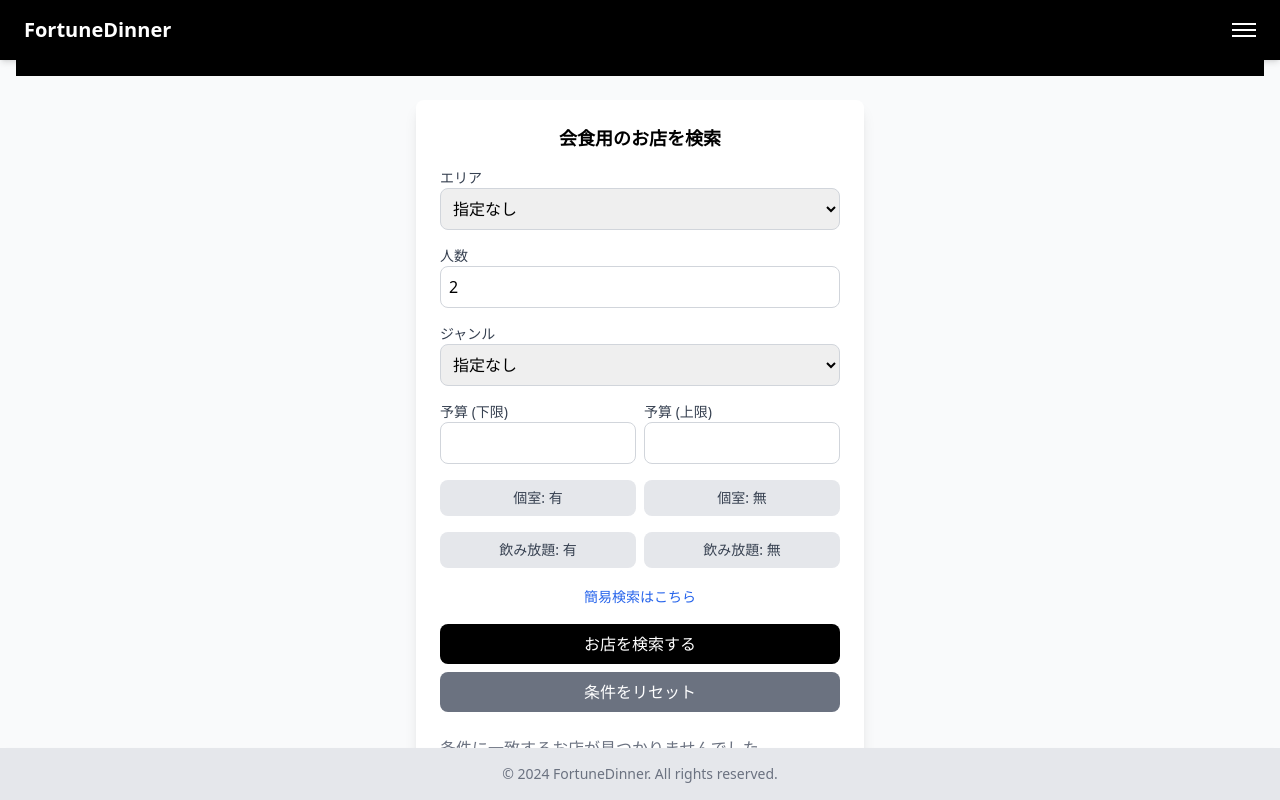
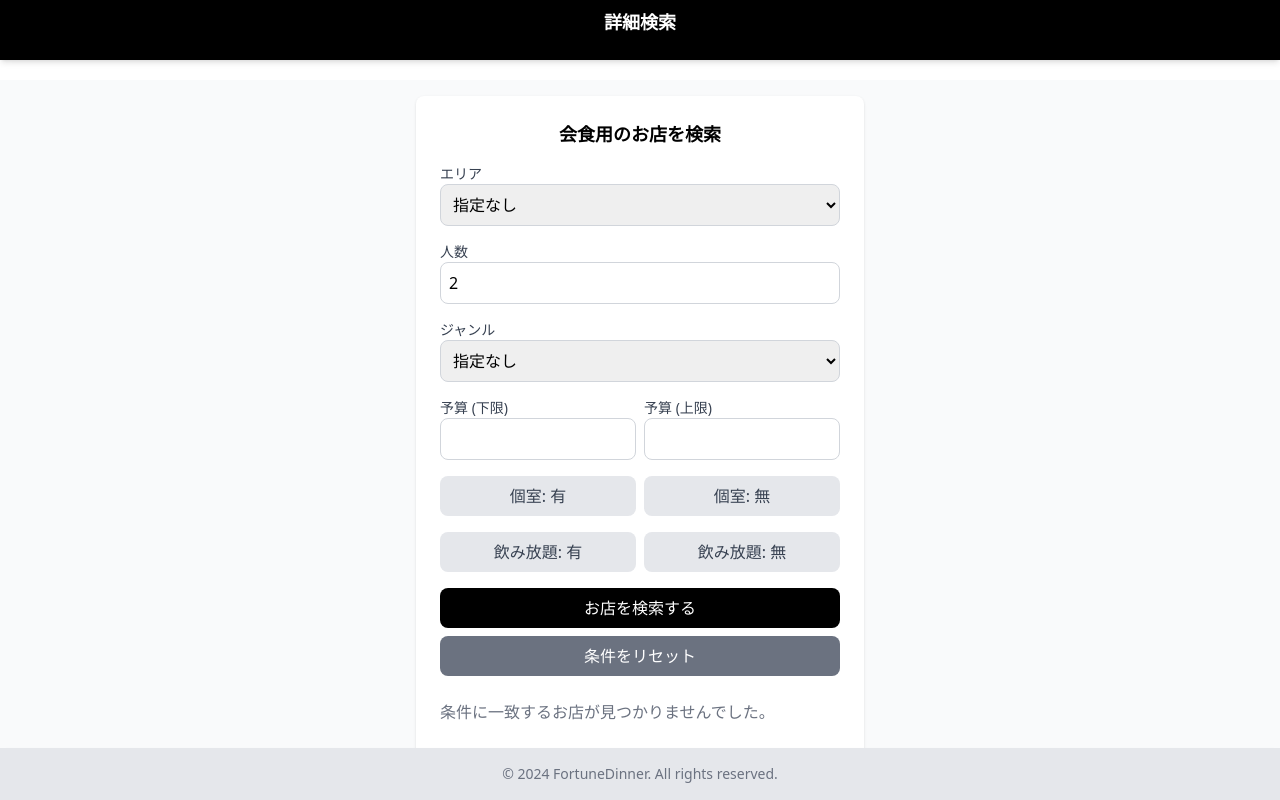
Before and after one commit to teishito/Deploy_Azure_front, a Next.js app: page /details in a window 1280 px wide. Built offline with nearby package versions, Linux system fonts and the light colour scheme.

Commit message:
Update details.js

```diff
--- a/pages/details.js
+++ b/pages/details.js
@@ -24,7 +24,7 @@ export default function DetailsSearch() {
     setError("");
     setSearchResults([]);
 
-    // バリデーション: 予算の下限と上限
+    // 予算のバリデーション
     if (budgetMin && budgetMax && Number(budgetMin) > Number(budgetMax)) {
       setError("予算の下限は上限以下に設定してください。");
       setLoading(false);
@@ -71,16 +71,19 @@ export default function DetailsSearch() {
     setBudgetMax("");
     setPrivateRoom("");
     setDrinkIncluded("");
+    setSearchResults([]);
+    setError("");
   };
 
   return (
-    <div className="min-h-screen bg-gray-50 flex flex-col items-center p-4">
+    <div className="min-h-screen flex flex-col">
       <Header />
-      <header className="bg-black text-white w-full py-4 flex justify-center">
-        <h1 className="text-xl font-bold">詳細検索</h1>
+      <header className="bg-black text-white py-2 text-center fixed top-0 w-full z-50">
+        <h1 className="text-lg font-bold">詳細検索</h1>
       </header>
 
-      <main className="w-full max-w-md bg-white rounded-lg shadow-lg mt-6 p-6">
+      <main className="flex-grow mt-20 p-4 bg-gray-50 flex justify-center">
+        <div className="w-full max-w-md bg-white rounded-lg shadow p-6">
           <form onSubmit={handleSearch} className="space-y-4">
             <h2 className="text-lg font-bold text-center">会食用のお店を検索</h2>
 
@@ -113,7 +116,6 @@ export default function DetailsSearch() {
                 onChange={(e) => setGuests(Number(e.target.value))}
                 min={1}
                 className="w-full border border-gray-300 rounded-lg p-2"
-              placeholder="例: 2"
               />
             </div>
 
@@ -199,7 +201,7 @@ export default function DetailsSearch() {
               <button
                 type="button"
                 onClick={() => setPrivateRoom(privateRoom === "有" ? "" : "有")}
-              className={`w-1/2 py-2 text-sm rounded-lg ${
+                className={`w-1/2 py-2 rounded-lg ${
                   privateRoom === "有" ? "bg-blue-600 text-white" : "bg-gray-200 text-gray-700"
                 }`}
               >
@@ -208,7 +210,7 @@ export default function DetailsSearch() {
               <button
                 type="button"
                 onClick={() => setPrivateRoom(privateRoom === "無" ? "" : "無")}
-              className={`w-1/2 py-2 text-sm rounded-lg ${
+                className={`w-1/2 py-2 rounded-lg ${
                   privateRoom === "無" ? "bg-blue-600 text-white" : "bg-gray-200 text-gray-700"
                 }`}
               >
@@ -221,7 +223,7 @@ export default function DetailsSearch() {
               <button
                 type="button"
                 onClick={() => setDrinkIncluded(drinkIncluded === "有" ? "" : "有")}
-              className={`w-1/2 py-2 text-sm rounded-lg ${
+                className={`w-1/2 py-2 rounded-lg ${
                   drinkIncluded === "有" ? "bg-blue-600 text-white" : "bg-gray-200 text-gray-700"
                 }`}
               >
@@ -230,19 +232,12 @@ export default function DetailsSearch() {
               <button
                 type="button"
                 onClick={() => setDrinkIncluded(drinkIncluded === "無" ? "" : "無")}
-              className={`w-1/2 py-2 text-sm rounded-lg ${
+                className={`w-1/2 py-2 rounded-lg ${
                   drinkIncluded === "無" ? "bg-blue-600 text-white" : "bg-gray-200 text-gray-700"
                 }`}
               >
                 飲み放題: 無
               </button>
-          </div>
-
-          {/* 詳細検索 */}
-          <div className="text-center">
-             <Link href="/">
-              <a className="text-sm text-blue-600 hover:underline">簡易検索はこちら</a>
-            </Link>
             </div>
 
             {/* ボタン */}
@@ -275,8 +270,6 @@ export default function DetailsSearch() {
                     <p>エリア: {result.area}</p>
                     <p>ジャンル: {result.category}</p>
                     <p>予算: ¥{result.budget_min} ~ ¥{result.budget_max}</p>
-                  <p>個室: {result.has_private_room}</p>
-                  <p>飲み放題: {result.has_drink_all_included}</p>
                   </li>
                 ))}
               </ul>
@@ -285,7 +278,9 @@ export default function DetailsSearch() {
               <p className="text-gray-500">条件に一致するお店が見つかりませんでした。</p>
             )}
           </div>
+        </div>
       </main>
+
       <Footer />
     </div>
   );
```
Lines whose indentation alone changed are shown as unchanged.
